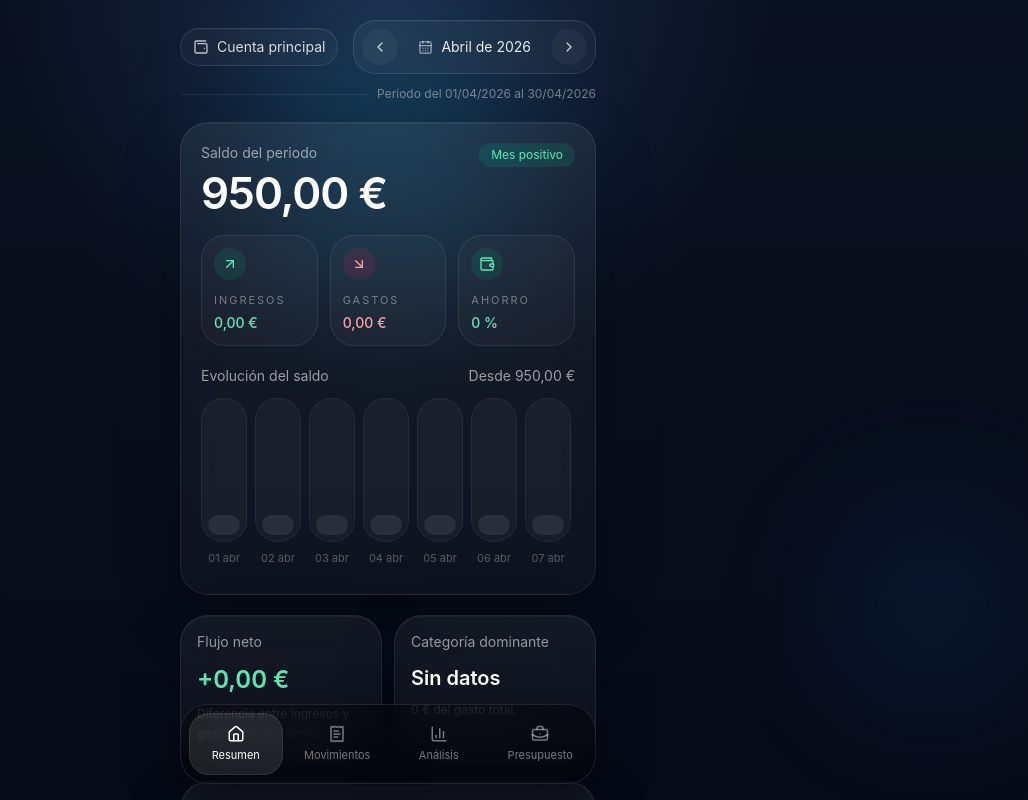
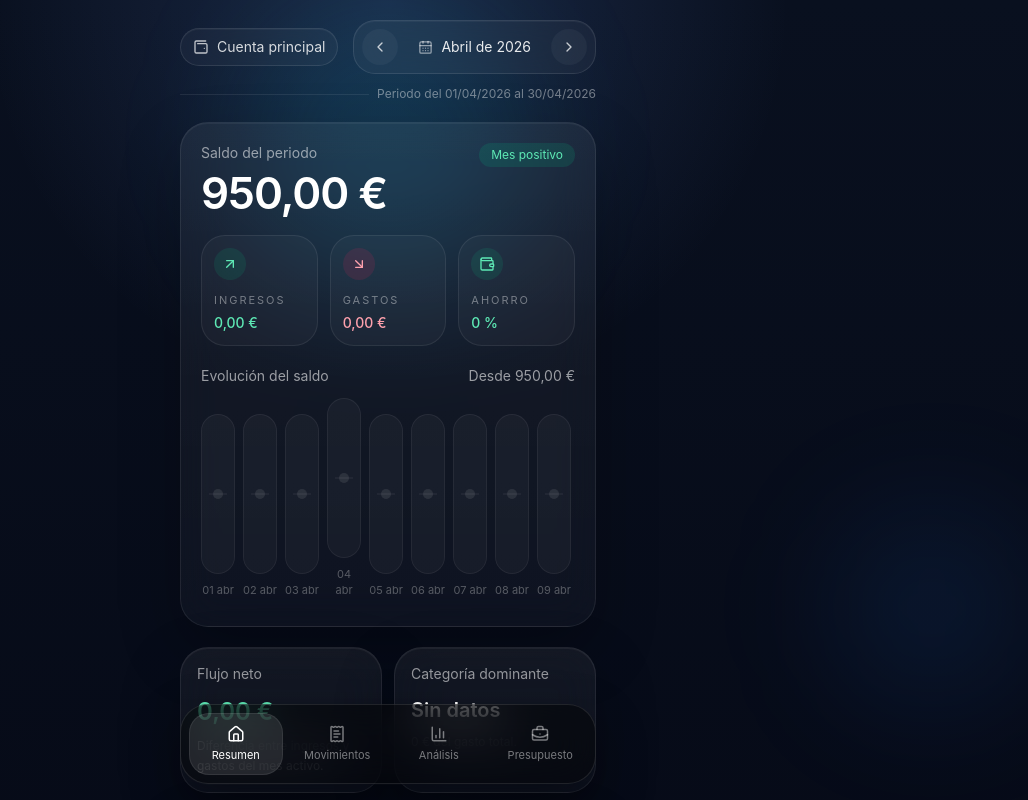
Before and after one commit to maatii022/app-contabilidad-diaria, a Next.js app: page /resumen in a window 1280 px wide. Shown: the top 800 px of the page, without its empty margins (252-1280 px from the left). Built offline with nearby package versions, Linux system fonts and the light colour scheme; no server answers.

Commit message:
Mejoras grafico resumen y animacion cifras

```diff
--- /dev/null
+++ b/components/shared/animated-value.tsx
@@ -0,0 +1,81 @@
+'use client';
+
+import { useEffect, useMemo, useRef, useState } from 'react';
+
+type AnimatedValueProps = {
+  value: number;
+  kind?: 'currency' | 'percent' | 'number';
+  locale?: string;
+  currency?: string;
+  durationMs?: number;
+  className?: string;
+  positivePrefix?: boolean;
+};
+
+export function AnimatedValue({
+  value,
+  kind = 'number',
+  locale = 'es-ES',
+  currency = 'EUR',
+  durationMs = 680,
+  className,
+  positivePrefix = false
+}: AnimatedValueProps) {
+  const [displayValue, setDisplayValue] = useState(0);
+  const previousValueRef = useRef(0);
+
+  useEffect(() => {
+    const startValue = previousValueRef.current;
+    const targetValue = value;
+    const startTime = performance.now();
+    let frameId = 0;
+
+    const tick = (now: number) => {
+      const progress = Math.min((now - startTime) / durationMs, 1);
+      const eased = 1 - Math.pow(1 - progress, 3);
+      const nextValue = startValue + (targetValue - startValue) * eased;
+
+      setDisplayValue(nextValue);
+
+      if (progress < 1) {
+        frameId = window.requestAnimationFrame(tick);
+      } else {
+        previousValueRef.current = targetValue;
+      }
+    };
+
+    frameId = window.requestAnimationFrame(tick);
+
+    return () => window.cancelAnimationFrame(frameId);
+  }, [durationMs, value]);
+
+  const formatted = useMemo(() => {
+    const formatter =
+      kind === 'currency'
+        ? new Intl.NumberFormat(locale, {
+            style: 'currency',
+            currency,
+            maximumFractionDigits: 2,
+            minimumFractionDigits: 2
+          })
+        : kind === 'percent'
+          ? new Intl.NumberFormat(locale, {
+              style: 'percent',
+              minimumFractionDigits: 0,
+              maximumFractionDigits: 1
+            })
+          : new Intl.NumberFormat(locale, {
+              maximumFractionDigits: 2
+            });
+
+    const output = formatter.format(displayValue);
+
+    if (positivePrefix && value > 0 && kind !== 'percent') {
+      return `+${output}`;
+    }
+
+    return output;
+  }, [currency, displayValue, kind, locale, positivePrefix, value]);
+
+  return <span className={className}>{formatted}</span>;
+}
--- a/components/summary/summary-screen.tsx
+++ b/components/summary/summary-screen.tsx
@@ -2,17 +2,15 @@ import type { ReactNode } from 'react';
 import Link from 'next/link';
 import { ArrowDownRight, ArrowUpRight, Wallet } from 'lucide-react';
 
+import { AnimatedValue } from '@/components/shared/animated-value';
 import { SurfaceCard } from '@/components/shared/surface-card';
 import type { DashboardData } from '@/lib/domain/types';
-import { formatCurrency, formatPercent } from '@/lib/utils/currency';
+import { formatCurrency } from '@/lib/utils/currency';
 import { formatShortDate } from '@/lib/utils/dates';
 import type { Period } from '@/lib/utils/period';
 
 export function SummaryScreen({ data, period }: { data: DashboardData; period: Period }) {
-  const balanceValues = data.trend.map((point) => point.runningBalance);
-  const maxTrendBalance = Math.max(...balanceValues, data.summary.openingBalance, 1);
-  const minTrendBalance = Math.min(...balanceValues, data.summary.openingBalance);
-  const trendRange = Math.max(maxTrendBalance - minTrendBalance, 1);
+  const maxDailyMagnitude = Math.max(...data.trend.map((point) => Math.abs(point.net)), 1);
   const maxExpenseCategory = Math.max(...data.expenseCategories.map((item) => item.amount), 1);
 
   return (
@@ -23,7 +21,7 @@ export function SummaryScreen({ data, period }: { data: DashboardData; period: P
             <div>
               <p className="text-sm text-white/55">Saldo del periodo</p>
               <h1 className="mt-2 text-[2.75rem] font-semibold leading-none tracking-tight text-white">
-                {formatCurrency(data.summary.closingBalance)}
+                <AnimatedValue value={data.summary.closingBalance} kind="currency" />
               </h1>
             </div>
             <div className={`rounded-full px-3 py-1 text-xs ${data.summary.netAmount >= 0 ? 'bg-emerald-500/15 text-emerald-300' : 'bg-rose-500/15 text-rose-300'}`}>
@@ -32,11 +30,11 @@ export function SummaryScreen({ data, period }: { data: DashboardData; period: P
           </div>
 
           <div className="grid grid-cols-3 gap-3">
-            <MetricChip label="Ingresos" value={formatCurrency(data.summary.totalIncome)} icon={<ArrowUpRight size={16} />} tone="income" />
-            <MetricChip label="Gastos" value={formatCurrency(data.summary.totalExpense)} icon={<ArrowDownRight size={16} />} tone="expense" />
+            <MetricChip label="Ingresos" value={<AnimatedValue value={data.summary.totalIncome} kind="currency" />} icon={<ArrowUpRight size={16} />} tone="income" />
+            <MetricChip label="Gastos" value={<AnimatedValue value={data.summary.totalExpense} kind="currency" />} icon={<ArrowDownRight size={16} />} tone="expense" />
             <MetricChip
               label="Ahorro"
-              value={formatPercent(data.summary.savingsRate)}
+              value={<AnimatedValue value={data.summary.savingsRate} kind="percent" />}
               icon={<Wallet size={16} />}
               tone={data.summary.savingsRate >= 0 ? 'income' : 'expense'}
             />
@@ -48,11 +46,12 @@ export function SummaryScreen({ data, period }: { data: DashboardData; period: P
               <span>Desde {formatCurrency(data.summary.openingBalance)}</span>
             </div>
 
-            <div className="-mx-1 overflow-x-auto pb-2">
+            <div className="-mx-1 overflow-x-auto pb-2 scrollbar-none">
               <div className="flex min-w-max items-end gap-2 px-1">
                 {data.trend.map((point) => {
-                  const height = Math.max(14, ((point.runningBalance - minTrendBalance) / trendRange) * 100);
+                  const magnitude = Math.max(0, (Math.abs(point.net) / maxDailyMagnitude) * 44);
                   const hasMovement = point.income > 0 || point.expense > 0;
+                  const isPositive = point.net >= 0;
                   const href = {
                     pathname: '/movimientos',
                     query: {
@@ -63,12 +62,22 @@ export function SummaryScreen({ data, period }: { data: DashboardData; period: P
                   };
 
                   return (
-                    <Link key={point.date} href={href} className="group flex w-[46px] shrink-0 flex-col items-center gap-2">
-                      <div className="relative flex h-36 w-full items-end rounded-[22px] border border-white/6 bg-white/[0.035] px-1.5 pb-1.5 transition group-hover:border-white/14 group-hover:bg-white/[0.055]">
-                        <div
-                          className={`w-full rounded-[16px] ${hasMovement ? 'bg-[linear-gradient(180deg,rgba(137,179,255,0.94),rgba(73,126,255,0.36))] shadow-[0_12px_30px_rgba(80,123,255,0.35)]' : 'bg-white/[0.08]'}`}
-                          style={{ height: `${height}%` }}
-                        />
+                    <Link key={point.date} href={href} className="group flex w-[34px] shrink-0 flex-col items-center gap-2">
+                      <div className="relative h-40 w-full overflow-hidden rounded-[18px] border border-white/6 bg-white/[0.035] transition group-hover:border-white/14 group-hover:bg-white/[0.055]">
+                        <div className="absolute inset-x-[7px] top-1/2 h-px -translate-y-1/2 bg-white/[0.08]" />
+
+                        {hasMovement ? (
+                          <div
+                            className={`absolute inset-x-[7px] rounded-full ${
+                              isPositive
+                                ? 'bottom-1/2 mb-1 bg-[linear-gradient(180deg,rgba(137,179,255,0.96),rgba(73,126,255,0.46))] shadow-[0_10px_24px_rgba(80,123,255,0.32)]'
+                                : 'top-1/2 mt-1 bg-[linear-gradient(180deg,rgba(255,137,168,0.95),rgba(255,76,113,0.42))] shadow-[0_10px_24px_rgba(255,90,122,0.24)]'
+                            }`}
+                            style={{ height: `${Math.max(magnitude, 12)}%` }}
+                          />
+                        ) : (
+                          <div className="absolute left-1/2 top-1/2 h-2.5 w-2.5 -translate-x-1/2 -translate-y-1/2 rounded-full bg-white/[0.09]" />
+                        )}
                       </div>
                       <span className={`text-center text-[11px] leading-4 ${hasMovement ? 'text-white/60' : 'text-white/30'}`}>
                         {formatShortDate(point.date)}
@@ -86,8 +95,7 @@ export function SummaryScreen({ data, period }: { data: DashboardData; period: P
         <SurfaceCard className="p-4">
           <p className="text-sm text-white/55">Flujo neto</p>
           <p className={`mt-3 text-2xl font-semibold ${data.summary.netAmount >= 0 ? 'text-emerald-300' : 'text-rose-300'}`}>
-            {data.summary.netAmount >= 0 ? '+' : ''}
-            {formatCurrency(data.summary.netAmount)}
+            <AnimatedValue value={data.summary.netAmount} kind="currency" positivePrefix />
           </p>
           <p className="mt-2 text-xs leading-5 text-white/48">Diferencia entre ingresos y gastos del mes activo.</p>
         </SurfaceCard>
@@ -169,7 +177,7 @@ function MetricChip({
   tone
 }: {
   label: string;
-  value: string;
+  value: ReactNode;
   icon: ReactNode;
   tone: 'income' | 'expense';
 }) {
@@ -180,7 +188,7 @@ function MetricChip({
     <div className="rounded-3xl border border-white/8 bg-white/[0.03] p-3">
       <div className={`inline-flex rounded-full p-2 ${iconClasses}`}>{icon}</div>
       <p className="mt-3 text-[11px] uppercase tracking-[0.18em] text-white/40">{label}</p>
-      <p className={`mt-1 text-sm font-medium ${toneClasses}`}>{value}</p>
+      <div className={`mt-1 text-sm font-medium ${toneClasses}`}>{value}</div>
     </div>
   );
 }
```
